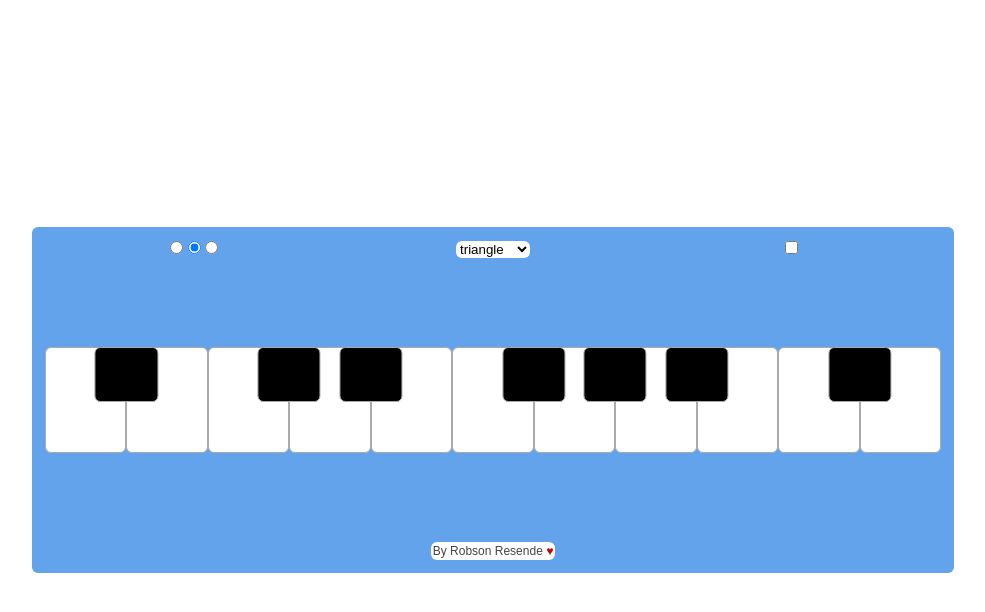
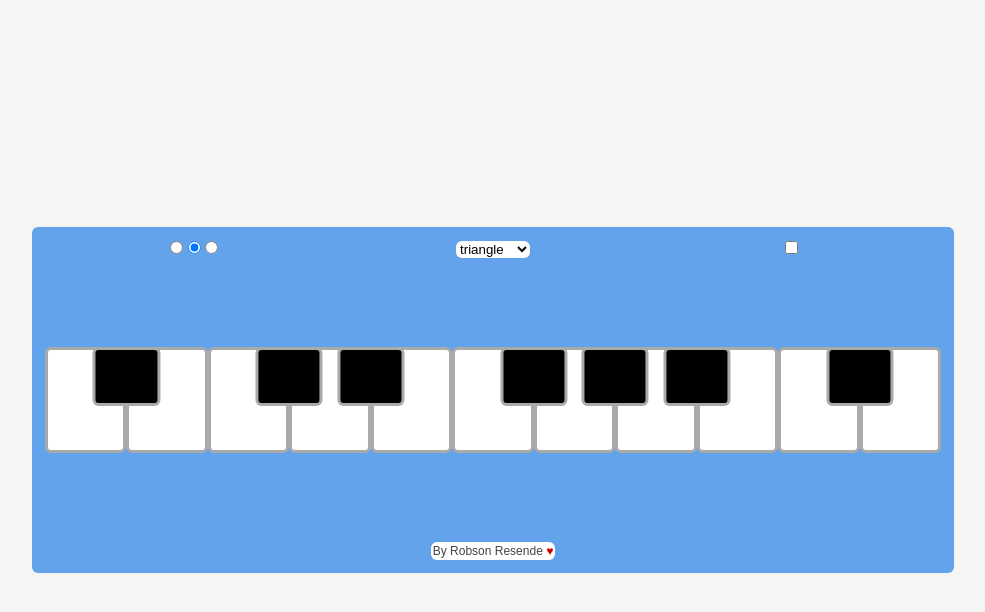
Before and after one commit to robsonresende/simplisynth, a plain HTML site: page index.html in a window 1280 px wide. Both pictures are taken after a click on the element 232 px from the left and 399 px from the top of the page. Shown: the whole page, without its empty margins (147-1132 px from the left). Drawn offline with Linux system fonts and the light colour scheme.

Commit message:
Keys border color work

```diff
--- a/app.js
+++ b/app.js
@@ -1,9 +1,3 @@
-// Octave
-
-// Wave
-
-// Detune
-
 const keys = document.querySelectorAll(".pianokey")
 
 keys.forEach((key) => {
@@ -12,12 +6,16 @@ keys.forEach((key) => {
         // pointerup to off the button
       key.addEventListener('pointerup', (e) => {
         osc.stop();
+        key.style.borderColor = "#aaaaaa";
       });
 
       // pointerleave in case the user leave the button
       key.addEventListener('pointerleave', (e) => {
         osc.stop();
+        key.style.borderColor = "#aaaaaa";
       });
+
+      key.style.borderColor = "#0000ff";
 
       const ctx = new (window.AudioContext || window.webkitAudioContext)();
 
--- a/style.css
+++ b/style.css
@@ -20,7 +20,7 @@ body {
   display: flex;
   align-items: center;
   justify-content: center;
-  background-color: #ffffff;
+  background-color: #f5f5f5;
 }
 
 
@@ -165,7 +165,7 @@ a {
 }
 
 .pianokey {
-  border: 1px solid var(--gray);
+  border: 3px solid var(--gray);
 }
 
 .wkey {
```
